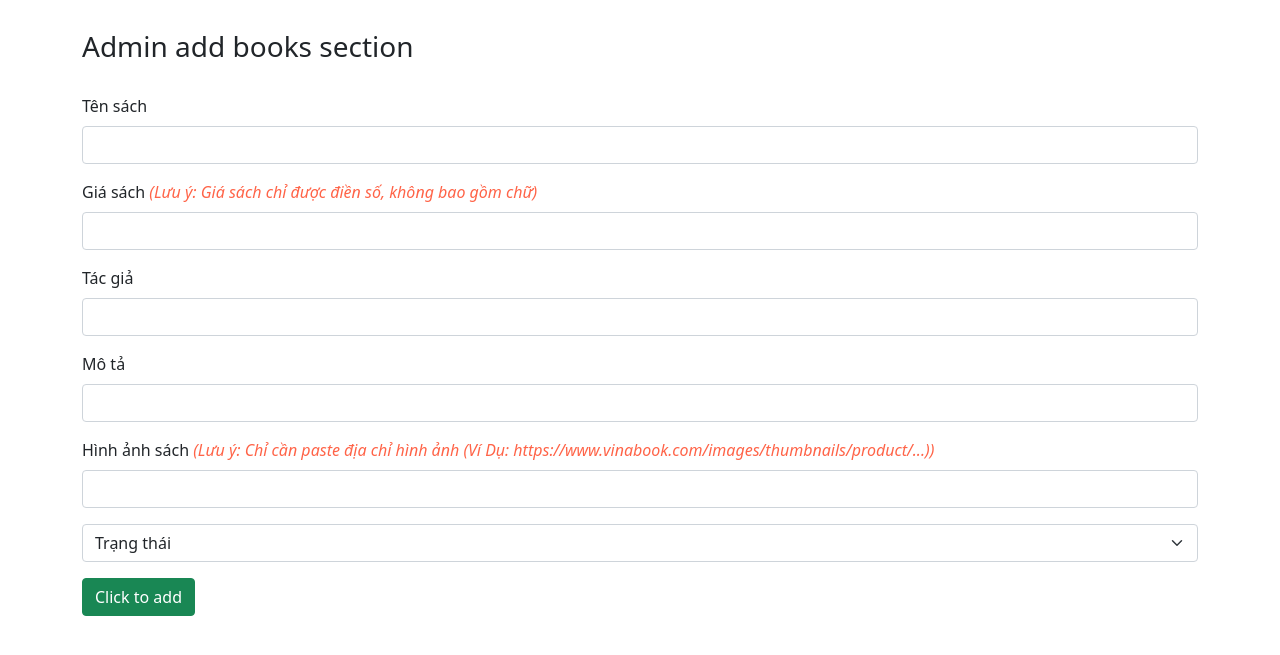
After one commit to gianam65/order-book, a PHP site: page /route/admin/addbook.php in a window 1280 px wide. The commit adds this page. Shown: the top 655 px of the page. Run offline with PHP 8.4, Linux system fonts and the light colour scheme.

```diff
--- a/css/admin-dashboard.css
+++ b/css/admin-dashboard.css
@@ -9,3 +9,8 @@
     height: 35px;
     object-fit: contain;
 }
+
+.book-container {
+    max-height: 500px;
+    overflow-y: auto;
+}
--- a/css/style.css
+++ b/css/style.css
@@ -1,3 +1,8 @@
 .global-title {
     margin: 30px auto;
 }
+.global-error {
+    color: tomato;
+    font-weight: 500;
+    font-style: italic;
+}
--- /dev/null
+++ b/route/admin/addbook.php
@@ -0,0 +1,50 @@
+<!doctype html>
+<html lang="en">
+  <head>
+    <meta charset="utf-8">
+    <meta name="viewport" content="width=device-width, initial-scale=1">
+    <link href="https://cdn.jsdelivr.net/npm/bootstrap@5.1.3/dist/css/bootstrap.min.css" rel="stylesheet" integrity="sha384-1BmE4kWBq78iYhFldvKuhfTAU6auU8tT94WrHftjDbrCEXSU1oBoqyl2QvZ6jIW3" crossorigin="anonymous">
+    <title>Add books section</title>
+    <link rel="stylesheet" href="../.././css/style.css">
+  </head>
+  <body>
+    <div class="container add-car-div">
+        <h3 class="global-title">Admin add books section</h3>
+        <form action="../.././src/process-add.php" method="POST">
+            <div class="mb-3">
+                <label for="exampleFormControlInput1" class="form-label">Tên sách</label>
+                <input type="text" class="form-control" name='bookName'>
+            </div>
+            <div class="mb-3">
+                <label for="exampleFormControlInput1" class="form-label">Giá sách <span class='global-error'>(Lưu ý: Giá sách chỉ được điền số, không bao gồm chữ)</span></label>
+                <input type="text" class="form-control" name='bookPrice'>
+            </div>
+            <div class="mb-3">
+                <label for="exampleFormControlInput1" class="form-label">Tác giả</label>
+                <input type="text" class="form-control" name='bookAuthor'>
+            </div>
+            <div class="mb-3">
+                <label for="exampleFormControlInput1" class="form-label">Mô tả</label>
+                <input type="text" class="form-control" name='bookDesc'>
+            </div>
+            <div class="mb-3">
+                <label for="exampleFormControlInput1" class="form-label">Hình ảnh sách
+                    <span class='global-error'>(Lưu ý: Chỉ cần paste địa chỉ hình ảnh (Ví Dụ: https://www.vinabook.com/images/thumbnails/product/...))</span>
+                </label>
+                <input type="text" class="form-control" name='bookImage'>
+            </div>
+            <div class="mb-3">
+                <select class="form-select" name='bookStatus' aria-label="Default select example">
+                    <option selected>Trạng thái</option>
+                    <option value="0">Chưa cung cấp</option>
+                    <option value="1">Đã cung cấp</option>
+                </select>
+            </div>
+            <button class='btn btn-success btn-add-car' name='addBook'>Click to add</button>
+        </form>
+    </div>
+
+
+    <script src="https://cdn.jsdelivr.net/npm/bootstrap@5.1.3/dist/js/bootstrap.bundle.min.js" integrity="sha384-ka7Sk0Gln4gmtz2MlQnikT1wXgYsOg+OMhuP+IlRH9sENBO0LRn5q+8nbTov4+1p" crossorigin="anonymous"></script>
+  </body>
+</html>
```
Also changed, not shown: route/admin/index.php (+9 -4 lines), src/process-add.php (+25 -0 lines), error.php (added).
